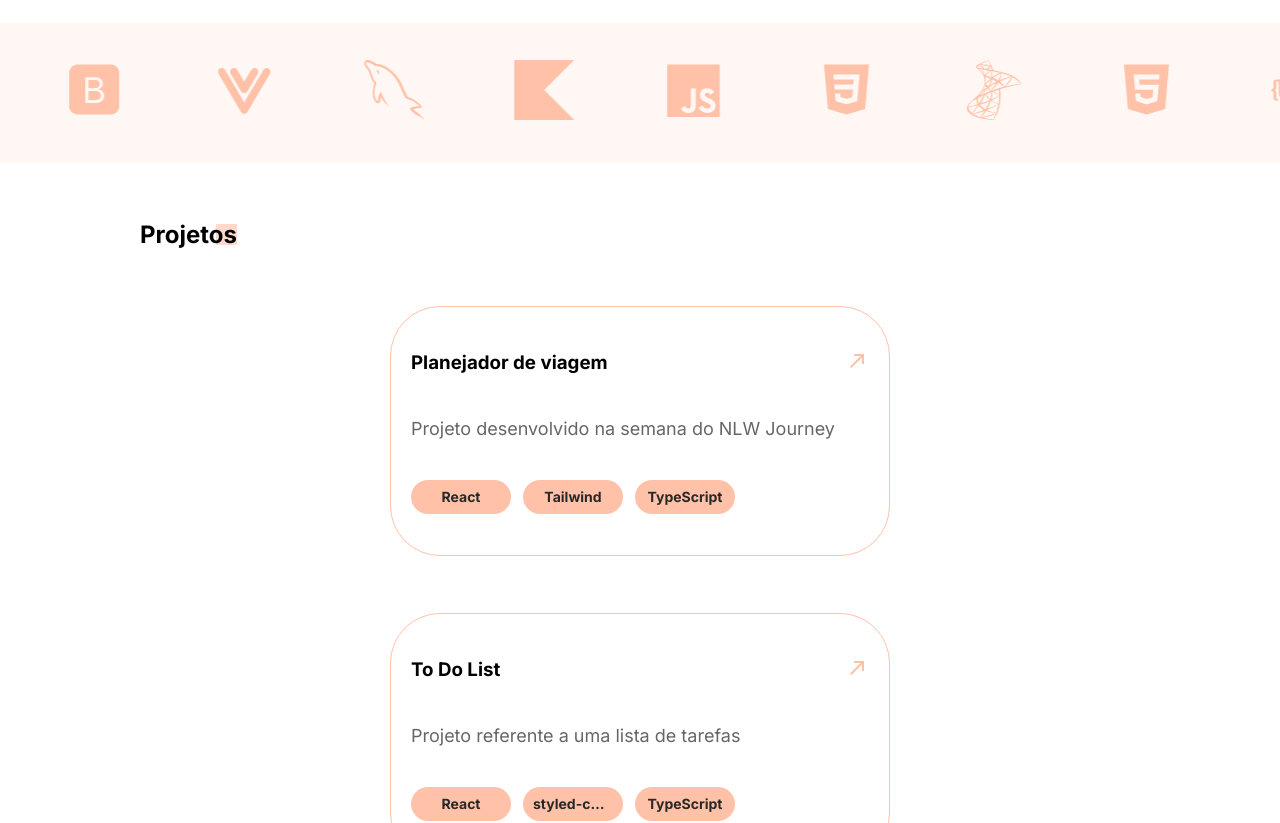
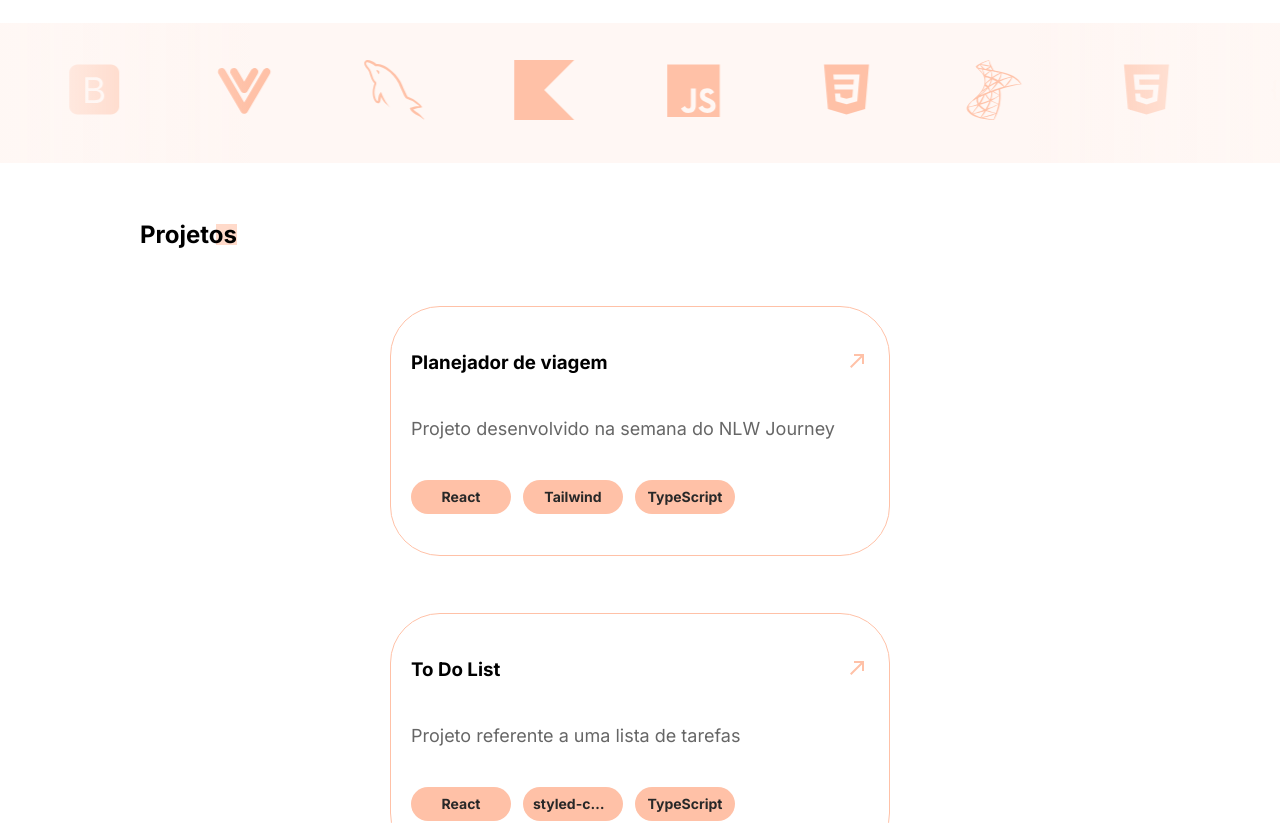
Before and after one commit to alexiamelhado18/portifolio_alexia, a Next.js app: page / in a window 1280 px wide. Shown: the part 2688-3511 px from the top of the page. Built offline with nearby package versions, Linux system fonts and the light colour scheme.

Commit message:
style: adicionado sombreamento nas laterais da sessao tecnologias

```diff
--- a/src/app/style.css
+++ b/src/app/style.css
@@ -211,6 +211,7 @@ div.div__quadrado {
     overflow: hidden;
     white-space: nowrap;
     padding: 37px 0;
+    position: relative;
 }
 
 #section__tecnologias>div {
@@ -224,12 +225,34 @@ div.div__quadrado {
 
 @keyframes scroll {
     from {
-    transform: translateX(0);
-  }
-  to {
-    transform: translateX(-100%);
-  }
+        transform: translateX(0);
+    }
+
+    to {
+        transform: translateX(-100%);
+    }
 }
+
+#section__tecnologias:before,
+#section__tecnologias:after {
+    position: absolute;
+    top: 0;
+    width: 250px;
+    height: 100%;
+    content: "";
+    z-index: 2;
+}
+
+#section__tecnologias:before {
+    left: 0;
+    background: linear-gradient(to left, rgba(255, 255, 255, 0), var(--cor6));
+}
+
+#section__tecnologias:after {
+    right: 0;
+    background: linear-gradient(to right, rgba(255, 255, 255, 0), var(--cor6));
+}
+
 
 /* sessão projetos */
 #section__projetos {
```
